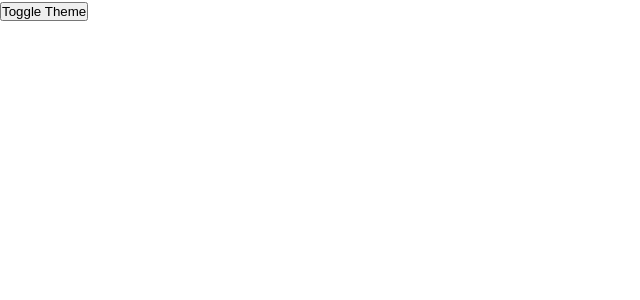
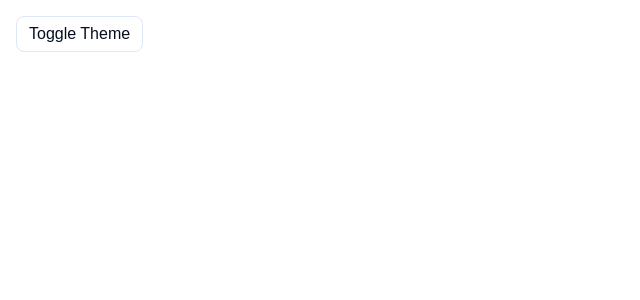
Before and after one commit to Sofi231098/prevents, a React (Vite) app: page / in a window 1280 px wide. Shown: the top 300 px of the page, without its empty margins (0-640 px from the left). Built offline with nearby package versions, Linux system fonts and the light colour scheme.

Commit message:
feature: se agrega el componente de boton con sus diferentes variables

```diff
--- a/package.json
+++ b/package.json
@@ -22,6 +22,7 @@
   },
   "dependencies": {
     "axios": "^1.7.9",
+    "class-variance-authority": "^0.7.1",
     "react": "^19.0.0",
     "react-dom": "^19.0.0"
   },
--- a/src/App.tsx
+++ b/src/App.tsx
@@ -1,12 +1,18 @@
-import { useTheme } from "./shared/hooks/useTheme"
+import { Button } from "./shared/components/button/button";
+import { useTheme } from "./shared/hooks/useTheme";
 
 const App = () => {
 
-  const {toggleTheme} = useTheme();
+  const { toggleTheme } = useTheme();
 
   return (
-    <div>
-      <button onClick={toggleTheme}>Toggle Theme</button>
+    <div style={{
+      padding: "1rem",
+    }}>
+      <Button
+        text="Toggle Theme"
+        onClick={toggleTheme}
+      />
     </div>
   )
 }
--- a/src/index.css
+++ b/src/index.css
@@ -43,7 +43,7 @@ h6 {
   text-wrap: balance;
 }
 
-body{
+body {
   background-color: var(--background);
   color: var(--foreground);
 }
--- /dev/null
+++ b/src/shared/components/button/button.module.css
@@ -0,0 +1,69 @@
+.base {
+    display: inline-flex;
+    align-items: center;
+    padding-inline: 12px;
+    background-color: var(--background);
+    color: var(--foreground);
+    border-radius: 8px;
+    cursor: pointer;
+    font-size: 1rem;
+
+    &:disabled {
+        cursor: not-allowed;
+        opacity: 0.5;
+    }
+}
+
+.default {
+    border: 1px solid var(--secondary);
+    transition: border 300ms ease, box-shadow 100ms ease-in;
+
+    &:hover,
+    &:active,
+    &:focus {
+        border: 1px solid var(--ring);
+        color: var(--foreground);
+        box-shadow: 0px 0px 4px 0px #805EFF;
+        outline: none;
+    }
+
+    &:disabled {
+        box-shadow: none;
+        border: 1px solid var(--muted);
+    }
+}
+
+.ghost {
+    background-color: var(--background);
+    border: none;
+
+    &:hover {
+        background-color: var(--secondary);
+    }
+
+    &:active {
+        background-color: var(--muted);
+    }
+
+    &:focus {
+        outline: 1px solid var(--ring);
+    }
+}
+
+.sizeSmall {
+    height: 1.8rem;
+    font-size: 0.75rem;
+}
+
+.sizeDefault {
+    height: 2.25rem;
+}
+
+.sizeLarge {
+    height: 3rem;
+}
+
+.sizeIcon {
+    justify-content: center;
+    aspect-ratio: 1/1;
+}
--- /dev/null
+++ b/src/shared/components/button/button.tsx
@@ -0,0 +1,43 @@
+import styles from './button.module.css';
+import { cva, type VariantProps } from 'class-variance-authority';
+import React from 'react';
+
+const button = cva(styles.base, {
+    variants: {
+        variant: {
+            default: styles.default,
+            ghost: styles.ghost
+        },
+        size: {
+            default: styles.sizeDefault,
+            small: styles.sizeSmall,
+            large: styles.sizeLarge,
+            icon: styles.sizeIcon
+        }
+    },
+    defaultVariants: {
+        variant: 'default',
+        size: 'default'
+    }
+});
+
+interface ButtonProps extends React.ButtonHTMLAttributes<HTMLButtonElement>, VariantProps<typeof button> {
+    text: string;
+}
+
+export const Button: React.FC<ButtonProps> = ({
+    text,
+    className,
+    variant,
+    size,
+    ...props
+}) => {
+    return (
+        <button
+            className={button({ variant, size, className })}
+            {...props}
+        >
+            {text}
+        </button>
+    )
+}
```
Also changed, not shown: 1 other file (tests, documents, lock files or other folders).
